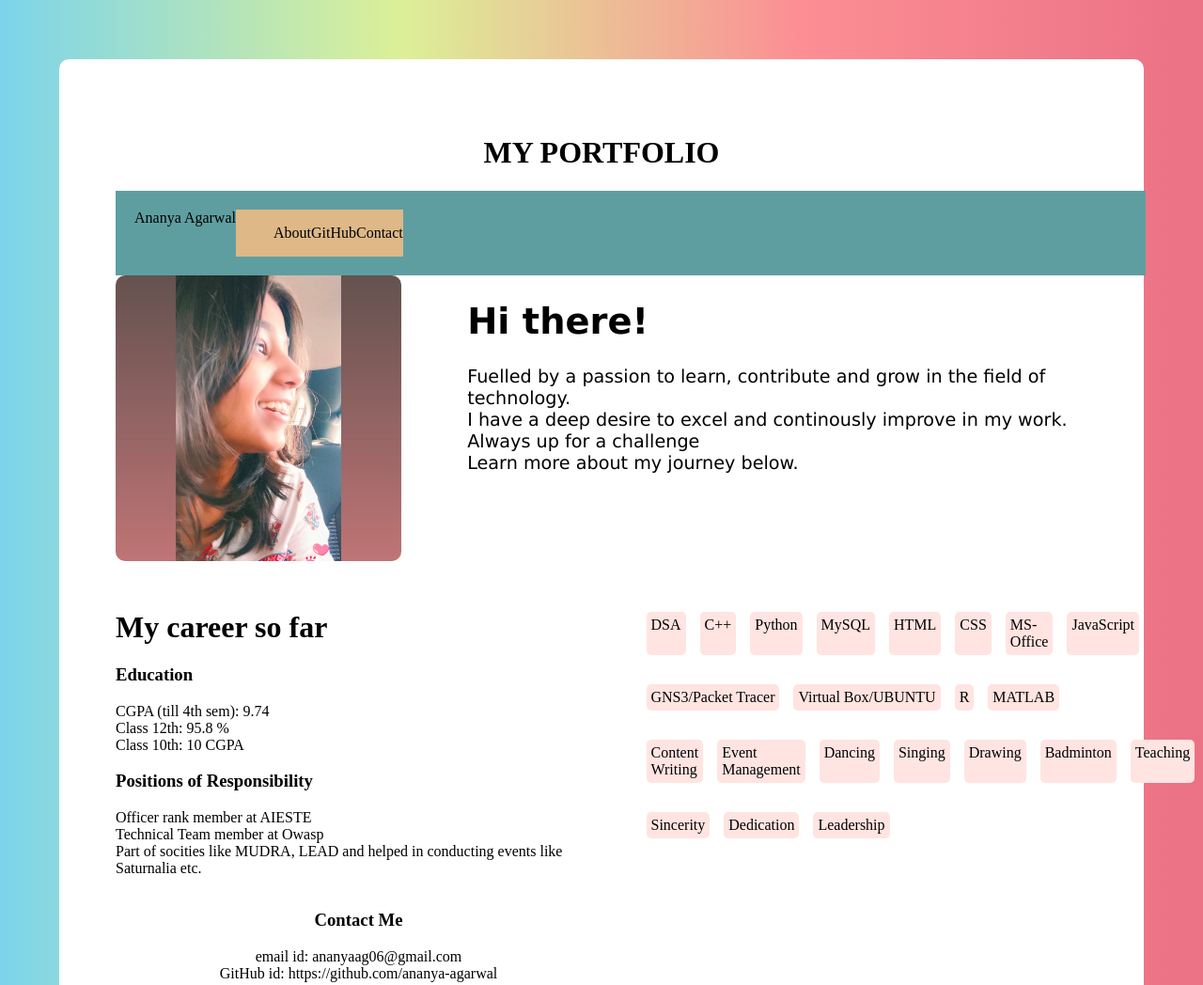
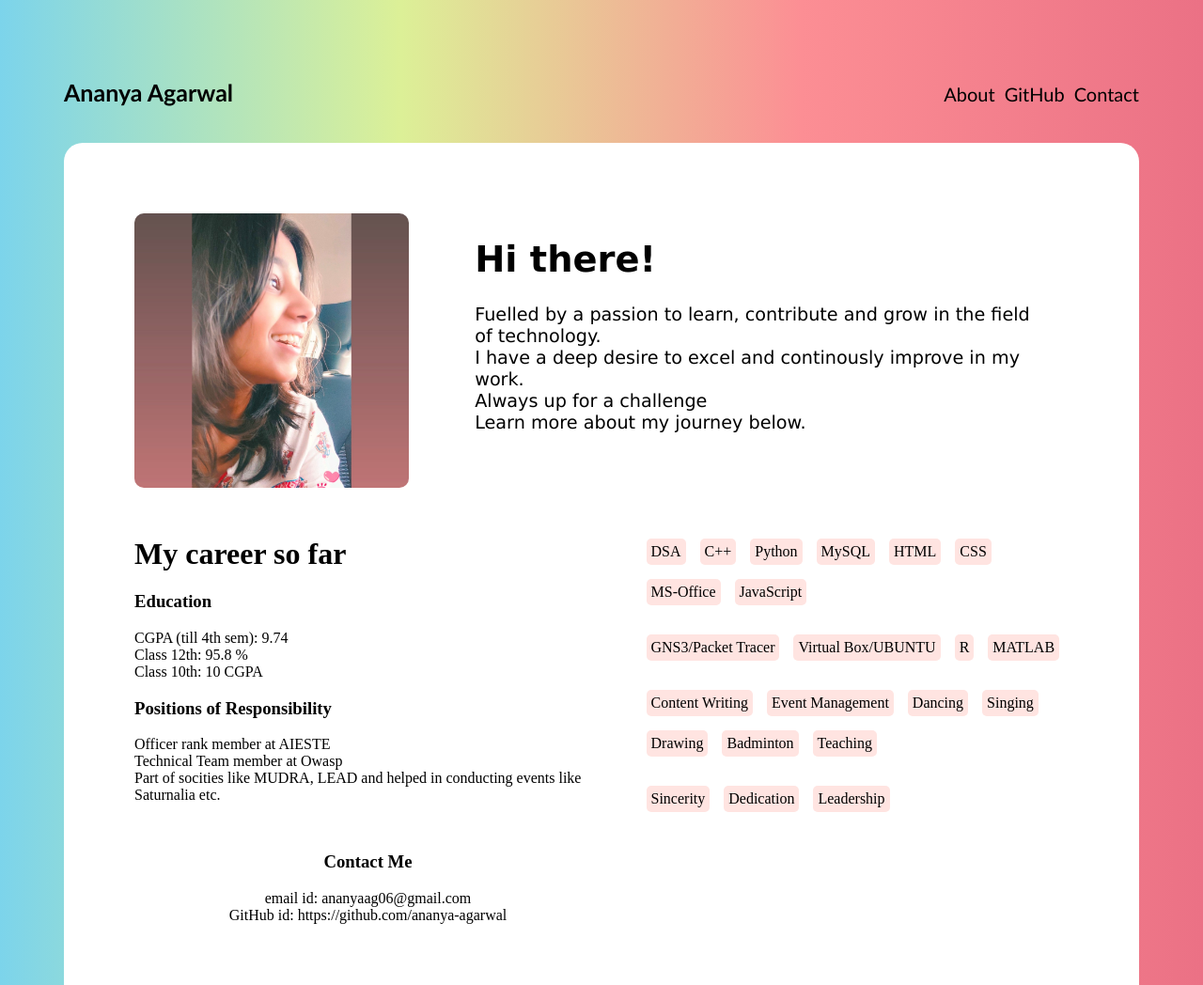
Before and after one commit to ananya-agarwal/my-website, a plain HTML site: page index.html in a window 1280 px wide. Shown: the top 1048 px of the page at 94% size. Drawn offline with Linux system fonts and the light colour scheme.

Commit message:
CSS Changes

```diff
--- a/index.html
+++ b/index.html
@@ -1,5 +1,6 @@
 <!DOCTYPE html>
 <html lang="en">
+
     <head>
         <meta charset="UTF-8">
         <meta http-equiv="X-UA-Compatible" content="IE=edge">
@@ -7,11 +8,9 @@
         <title>Portfolio_Ananya</title>
         <link rel="stylesheet" href="styles.css">
     </head>
+
     <body>
-
-    <div class = 'content'>
-        <h1 style = 'text-align: center'> MY PORTFOLIO</h1>
-        <nav class = 'navigation'>
+        <nav class='navigation'>
             <div class='c_left'>
                 Ananya Agarwal
             </div>
@@ -25,21 +24,22 @@
             </div>
         </nav>
 
-        <div class = 'about'>
-            <img src = './My pic_new.jpg' height='30%' width='30%' style = 'border-radius: 10px;'>
-            <div class = 'subAbout'>
+        <div class='content'>
+            <div class='about'>
+                <img src='./My pic_new.jpg' height='30%' width='30%' style='border-radius: 10px;'>
+                <div class='subAbout'>
                     <h1>Hi there!</h1>
-                Fuelled by a passion to learn, contribute and grow in the field of technology.<br/>
-                I have a deep desire to excel and continously improve in my work.<br/>
-                Always up for a challenge<br/>
+                    Fuelled by a passion to learn, contribute and grow in the field of technology.<br />
+                    I have a deep desire to excel and continously improve in my work.<br />
+                    Always up for a challenge<br />
                     Learn more about my journey below.
                 </div>
             </div>
 
-        <div class = 'info'>
-            <div class = 'career'>
+            <div class='info'>
+                <div class='career'>
                     <h1>My career so far</h1>
-                <section class = 'past'>
+                    <section class='past'>
                         <h3>Education</h3>
                         <p>
                             CGPA (till 4th sem): 9.74</br>
@@ -48,16 +48,16 @@
                         </p>
                     </section>
 
-                <setion class = 'respo'>
+                    <setion class='respo'>
                         <h3>Positions of Responsibility</h3>
-                    <p> Officer rank member at AIESTE<br/>
-                        Technical Team member at Owasp <br/>
-                        Part of socities like MUDRA, LEAD and helped in conducting events like Saturnalia etc.<br/>
+                        <p> Officer rank member at AIESTE<br />
+                            Technical Team member at Owasp <br />
+                            Part of socities like MUDRA, LEAD and helped in conducting events like Saturnalia etc.<br />
                         </p>
                     </setion>
                 </div>
 
-            <div class = 'skills'>
+                <div class='skills'>
                     <ul>
                         <li>DSA</li>
                         <li>C++</li>
@@ -95,14 +95,13 @@
                 </div>
             </div>
 
-        <div class = 'contact'>
+            <div class='contact'>
                 <h3>Contact Me</h3>
-            <p>email id: ananyaag06@gmail.com<br/>
-                GitHub id: https://github.com/ananya-agarwal<br/>
+                <p>email id: ananyaag06@gmail.com<br />
+                    GitHub id: https://github.com/ananya-agarwal<br />
                 </p>
             </div>
+        </div>
+    </body>
 
-    </div>
-
-</body>
 </html>
--- a/styles.css
+++ b/styles.css
@@ -1,68 +1,86 @@
-body{
-    padding:55px;
-    background:linear-gradient(to right, #7cd4eb,rgb(220, 240, 151),#FC8E94,rgb(235, 113, 133));
-}
-.content{
-    border-radius: 10px;
-    background:white;
+body {
     padding: 60px;
+    background: linear-gradient(to right, #7cd4eb, rgb(220, 240, 151), #FC8E94, rgb(235, 113, 133));
 }
 
-.navigation{
-    padding: 20px;
-    display:flex;
-    width: 82.5vw;
-    background-color: cadetblue;
-}
-.c_right{
-    background-color: burlywood;
-    margin-right: 0;
+.content {
+    border-radius: 20px;
+    background: white;
+    padding: 75px;
 }
 
-.navigation ul{
-    list-style-type: none;
-    display:flex;
-    flex-wrap:nowrap;
+.navigation {
+    padding-bottom: 20px;
+    display: flex;
+    width: auto;
 }
 
-.about{
-    display:flex;
+.c_left {
+    padding-top: 15px;
+    font-size: 25px;
+    font-weight: bolder;
+    font-family: 'Trebuchet MS', 'Lucida Sans Unicode', 'Lucida Grande', 'Lucida Sans', Arial, sans-serif;
+}
+
+.c_right {
+    font-size: 20px;
+    font-family: 'Trebuchet MS', 'Lucida Sans Unicode', 'Lucida Grande', 'Lucida Sans', Arial, sans-serif;
+    margin-right: 0;
+    margin-left: auto;
+}
+
+.navigation ul {
+    list-style-type: none;
+    display: flex;
+    flex-wrap: nowrap;
+}
+
+.navigation li {
+    cursor: pointer;
+    margin-left: 10px;
+}
+
+.about {
+    display: flex;
     flex-wrap: nowrap;
     padding-right: 20px;
     padding-bottom: 30px;
 }
-.subAbout{
+
+.subAbout {
     padding-left: 70px;
     font-size: larger;
-    font-family:Verdana, Geneva, Tahoma, sans-serif;
+    font-family: Verdana, Geneva, Tahoma, sans-serif;
 }
 
-.skills ul{
-    list-style-type: none;
-    display:flex;
-    flex-wrap:nowrap;
+.info {
+    display: flex;
+    flex-wrap: wrap;
+    /* for displaying like a flex and that too side by side */
 }
 
-.skills li{
-    background:mistyrose;
+.skills ul {
+    list-style-type: none;
+    display: flex;
+    flex-wrap: wrap;
+}
+
+.skills li {
+    background: mistyrose;
     margin: 7.5px;
     padding-left: 20px;
     padding-right: 20px;
     padding: 5px;
     border-radius: 5px;
-    border:black;
+    border: black;
 }
 
-.info{
-display:flex;
-flex-wrap: nowrap;
-/* for displaying like a flex and that too side by side */
-}
 
-.career, .skills, .contact{
+
+.career, .skills, .contact {
     width: 50%;
 }
 
-.contact{
-    text-align:center;
+.contact {
+    text-align: center;
 }
```
Lines whose indentation alone changed are shown as unchanged.
